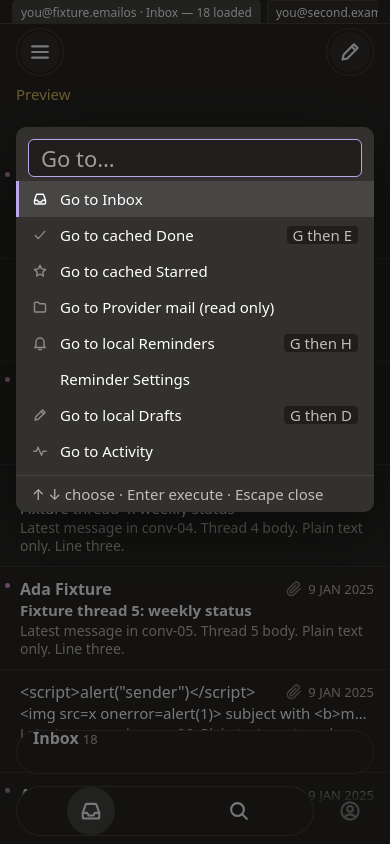
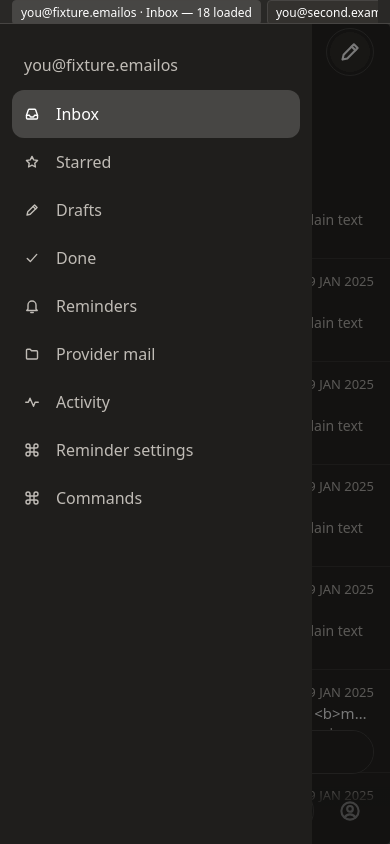
Before and after one commit to BbrSofiane/email-os, a Vue app: page / in a window 390 px wide. Both pictures are taken after a click on the button "Destinations". Built offline with nearby package versions, Linux system fonts and the light colour scheme.

Commit message:
feat(mobile): wire compact navigation drawer

```diff
--- a/src/App.vue
+++ b/src/App.vue
@@ -33,6 +33,7 @@ import { computed, nextTick, onBeforeUnmount, onMounted, ref, watch } from 'vue'
 import { useLayoutMode } from './composables/useLayoutMode';
 import { installAndroidBackBridge } from './lib/android-back';
 import MobileTopBar from './components/mobile/MobileTopBar.vue';
+import MobileDrawer from './components/mobile/MobileDrawer.vue';
 import MobileBottomBar from './components/mobile/MobileBottomBar.vue';
 import { createSubjectIndex } from './lib/subject-index';
 import ActionOverlay from './components/ActionOverlay.vue';
@@ -846,6 +847,7 @@ const { searchVisible, searchDraft, searchInput, cachedSearch, recentQueries, su
 // Scope DOM lookups to this App: two workspaces each have their own reader scroller.
 const appRoot = ref<HTMLElement | null>(null);
 const overlay = ref<'palette' | 'navigator' | null>(null);
+const mobileNavOpen = ref(false);
 // This App belongs to one immutable fixture session. Keep its command query
 // across transient overlay mounts, without sharing the destination query or
 // changing standalone/native palette reset behavior.
@@ -867,6 +869,17 @@ function openOverlay(kind: 'palette' | 'navigator'): void {
   overlayRowOrigin = overlayOrigin?.matches('.inbox-row') && mailbox.focusedRef.value
     ? { ...mailbox.focusedRef.value } : null;
   overlay.value = kind;
+}
+function openMobileDrawer(): void {
+  cancelGo();
+  if (accountReady.value) mobileNavOpen.value = true;
+}
+function closeMobileDrawer(): void {
+  mobileNavOpen.value = false;
+}
+function executeMobileDestination(id: ActionId): void {
+  mobileNavOpen.value = false;
+  void executeAction(id);
 }
 async function closeOverlay(restore = true): Promise<void> {
   overlay.value = null;
@@ -1838,6 +1851,11 @@ function keyFocus(event: KeyboardEvent): KeyFocus {
 /** Escape ladder (§3.2): drawer → composer → disclosure → message details → selection → Back. */
 function escapeLadder(event: KeyboardEvent): void {
   const readerIsOpen = readerOpen.value;
+  if (mobileNavOpen.value) {
+    event.preventDefault();
+    closeMobileDrawer();
+    return;
+  }
   // The active disclosure gets Escape precedence; mailbox actions underneath
   // are suppressed while it is open.
   if (drawer.value) {
@@ -2045,9 +2063,11 @@ const searchSyntaxEditHint = computed(() =>
       :reader="readerOpen"
       :title="contextTitle"
       :execute-action="executeAction"
-      :open-destinations="() => openOverlay('navigator')"
+      :open-destinations="openMobileDrawer"
+      :menu-expanded="mobileNavOpen"
+      :inert="mobileNavOpen || undefined"
     />
-    <main class="app-main" :class="{ 'contact-collapsed': contactCollapsed }" :inert="!!overlay || !!attachmentConversation || undefined">
+    <main class="app-main" :class="{ 'contact-collapsed': contactCollapsed }" :inert="!!overlay || !!attachmentConversation || mobileNavOpen || undefined">
       <!-- Split header (DESIGN.md "Split Tabs"): one borderless 78px strip in
            the list column. Destinations hamburger on the left, split tabs on
            the 50px content inset, quiet notes and glyphs on the right. It sits
@@ -2704,6 +2724,17 @@ const searchSyntaxEditHint = computed(() =>
       :execute-action="executeAction"
       :action-available="actionAvailable"
       :action-label="actionLabel"
+      :inert="mobileNavOpen || undefined"
+    />
+    <MobileDrawer
+      v-if="layoutMode === 'compact'"
+      :open="mobileNavOpen"
+      :email="accountStatus?.account?.emailAddress ?? ''"
+      :current="mailbox.context.value === 'saved' ? 'saved' : mailbox.context.value === 'inbox' ? 'inbox' : mailbox.context.value === 'drafts' ? 'drafts' : mailbox.context.value === 'done' ? 'done' : mailbox.context.value === 'starred' ? 'starred' : mailbox.context.value === 'trash' ? 'trash' : mailbox.context.value === 'reminders' ? 'reminders' : null"
+      :actions="availableActions"
+      @close="closeMobileDrawer"
+      @execute="executeMobileDestination"
+      @commands="() => { closeMobileDrawer(); openOverlay('palette'); }"
     />
     <ActionOverlay v-if="overlay" v-model:query="overlayQuery" :account-first="accountCommandsFirst" :account-top="accountCommandsTop" :row-keys="paletteHasRows" :id-prefix="switchAccountLabel ? accountId ?? '' : ''" :kind="overlay" :actions="availableActions" :key-scope="remindersList ? 'reminders' : draftsList ? 'drafts' : undefined" @close="closeOverlay()" @execute="executeOverlay" />
   </div>
--- a/src/components/mobile/MobileDrawer.vue
+++ b/src/components/mobile/MobileDrawer.vue
@@ -93,6 +93,7 @@ function choose(id: ActionId): void {
       aria-modal="true"
       aria-label="Destinations"
       data-test="mobile-drawer"
+      id="mobile-navigation-drawer"
       @keydown="focusCycle"
     >
       <p class="mobile-drawer-account">{{ email }}</p>
--- a/src/components/mobile/MobileTopBar.vue
+++ b/src/components/mobile/MobileTopBar.vue
@@ -8,6 +8,7 @@ defineProps<{
   title: string;
   executeAction: (id: ActionId) => void;
   openDestinations: () => void;
+  menuExpanded?: boolean;
 }>();
 
 const backHost = ref<HTMLElement | null>(null);
@@ -29,6 +30,8 @@ defineExpose({ backHost });
       data-test="mobile-menu"
       title="Destinations"
       aria-label="Destinations"
+      :aria-expanded="menuExpanded ? 'true' : 'false'"
+      aria-controls="mobile-navigation-drawer"
       @click="openDestinations"
     >
       <HeaderGlyph name="menu" />
```
Also changed, not shown: 1 other file (tests, documents, lock files or other folders).
